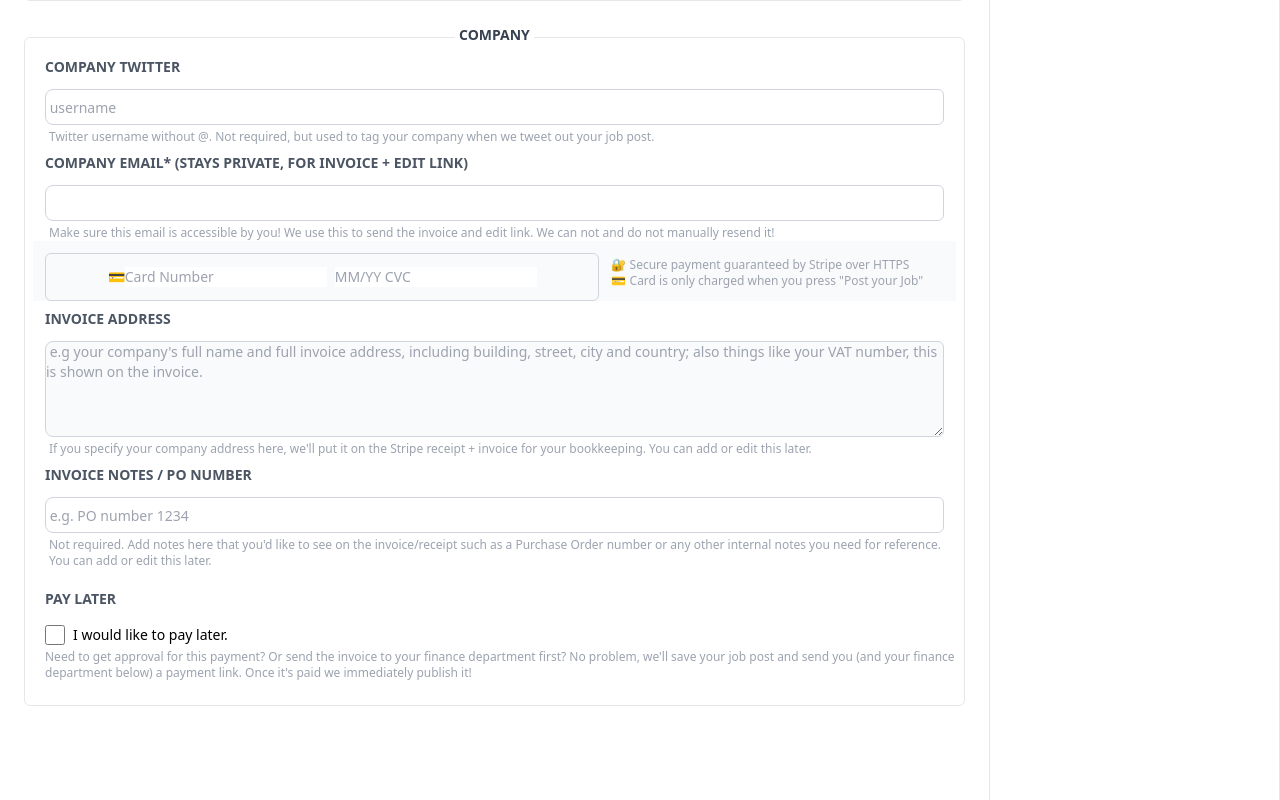
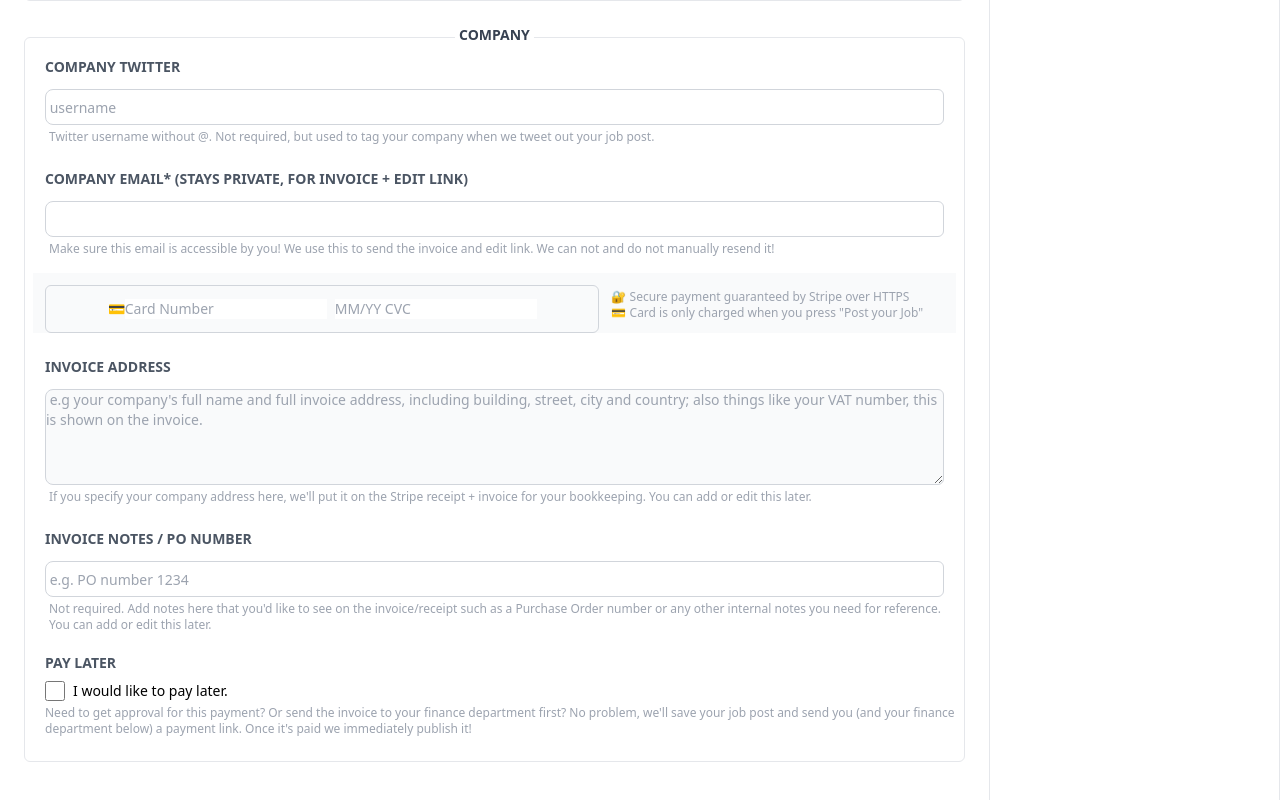
Before and after one commit to ognjen-dev/hire-remote, a React (Create React App) app: page /get-hired in a window 1280 px wide. Shown: the part 1737-2537 px from the top of the page. Built offline with nearby package versions, Linux system fonts and the light colour scheme.

Commit message:
fix typescript bug

```diff
--- a/src/App/Components/HireComponents/LeftSideComponents/Company.tsx
+++ b/src/App/Components/HireComponents/LeftSideComponents/Company.tsx
@@ -7,16 +7,21 @@ const Company = () => {
     return (
         <div>
             <InputField header="COMPANY TWITTER" desc="Twitter username without @. Not required, but used to tag your company when we tweet out your job post." placeholder="&nbsp;username" />
+            <div className="mt-4">
+            <InputField header="COMPANY EMAIL* (STAYS PRIVATE, FOR INVOICE + EDIT LINK)" desc="Make sure this email is accessible by you! We use this to send the invoice and edit link. We can not and do not manually resend it!" placeholder="" />
+           </div>
+            <div className="mt-4">
+                <CreditCard />
+            </div>
+            <div className="mt-4">
+                <InputFieldXL header="INVOICE ADDRESS" desc="If you specify your company address here, we'll put it on the Stripe receipt + invoice for your bookkeeping. You can add or edit this later." placeholder="&nbsp;e.g your company's full name and full invoice address, including building, street, city and country; also things like your VAT number, this is shown on the invoice." />
+            </div>
+            <div className="mt-4">
+                <InputField header="INVOICE NOTES / PO NUMBER" desc="Not required. Add notes here that you'd like to see on the invoice/receipt such as a Purchase Order number or any other internal notes you need for reference. You can add or edit this later." placeholder="&nbsp;e.g. PO number 1234" />
+            </div>
 
-            <InputField header="COMPANY EMAIL* (STAYS PRIVATE, FOR INVOICE + EDIT LINK)" desc="Make sure this email is accessible by you! We use this to send the invoice and edit link. We can not and do not manually resend it!" placeholder="" />
+                <PayLater />
 
-            <CreditCard />
-
-            <InputFieldXL header="INVOICE ADDRESS" desc="If you specify your company address here, we'll put it on the Stripe receipt + invoice for your bookkeeping. You can add or edit this later." placeholder="&nbsp;e.g your company's full name and full invoice address, including building, street, city and country; also things like your VAT number, this is shown on the invoice." />
-
-            <InputField header="INVOICE NOTES / PO NUMBER" desc="Not required. Add notes here that you'd like to see on the invoice/receipt such as a Purchase Order number or any other internal notes you need for reference. You can add or edit this later." placeholder="&nbsp;e.g. PO number 1234" />
-
-            <PayLater />
         </div>
     )
 }
--- a/src/App/Components/HireComponents/LeftSideComponents/PayLater.tsx
+++ b/src/App/Components/HireComponents/LeftSideComponents/PayLater.tsx
@@ -5,7 +5,7 @@ import React from 'react'
 const PayLater = () => {
     return (
         <div className="ml-5 mt-5">
-            <p className="text-sm font-bold text-gray-600">
+            <p className="text-sm font-bold -mb-2 text-gray-600">
                 PAY LATER
             </p>
             <div className="flex flex-row items-center my-4 hover:opacity-70">
--- a/src/App/Components/HireComponents/RightSideComponents/Review.tsx
+++ b/src/App/Components/HireComponents/RightSideComponents/Review.tsx
@@ -7,6 +7,7 @@ interface ReviewProps {
     company:string
 }
 
+                    // @ts-ignore
 const Review = ({ quote, name, position, company }) => {
     return (
         <div>
```
